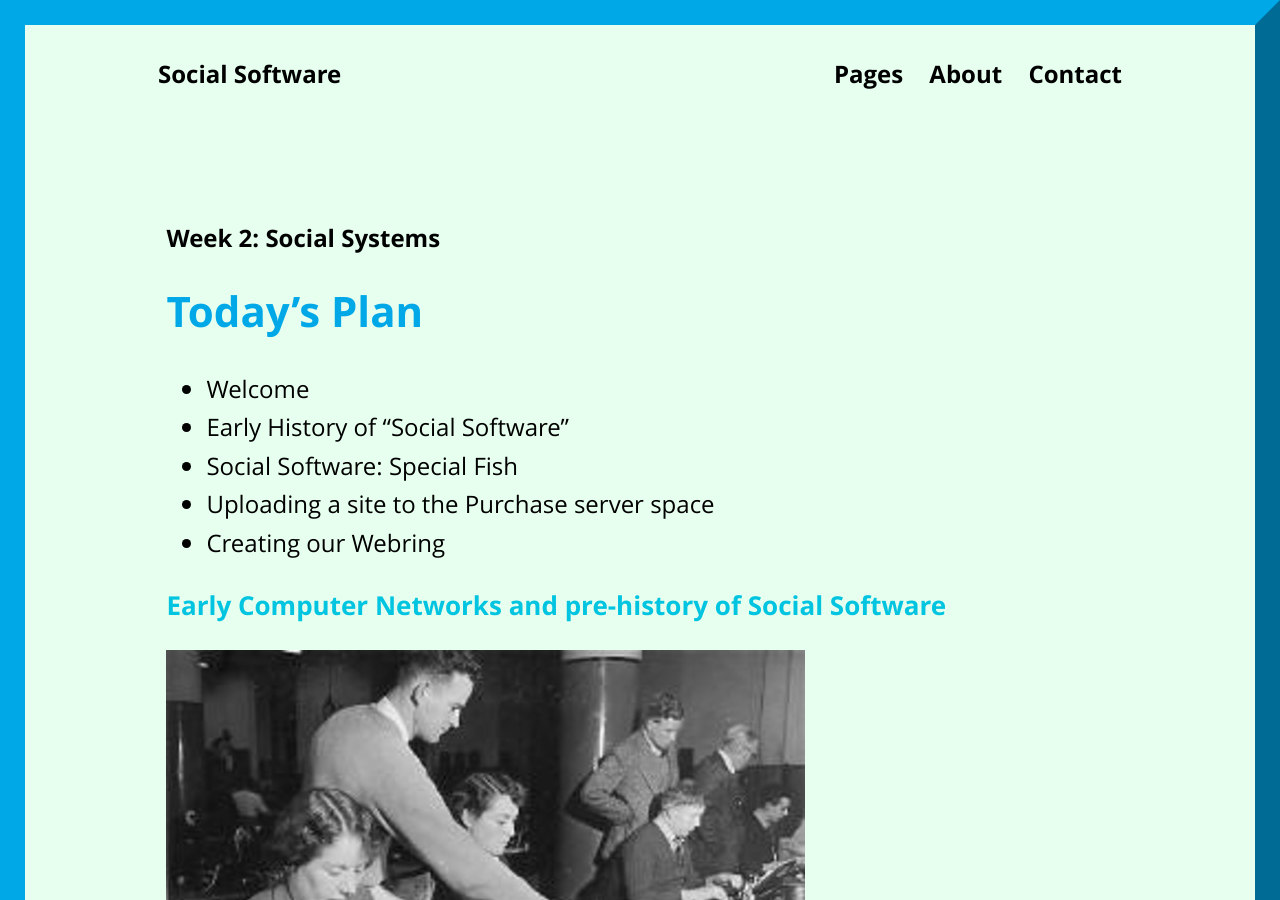
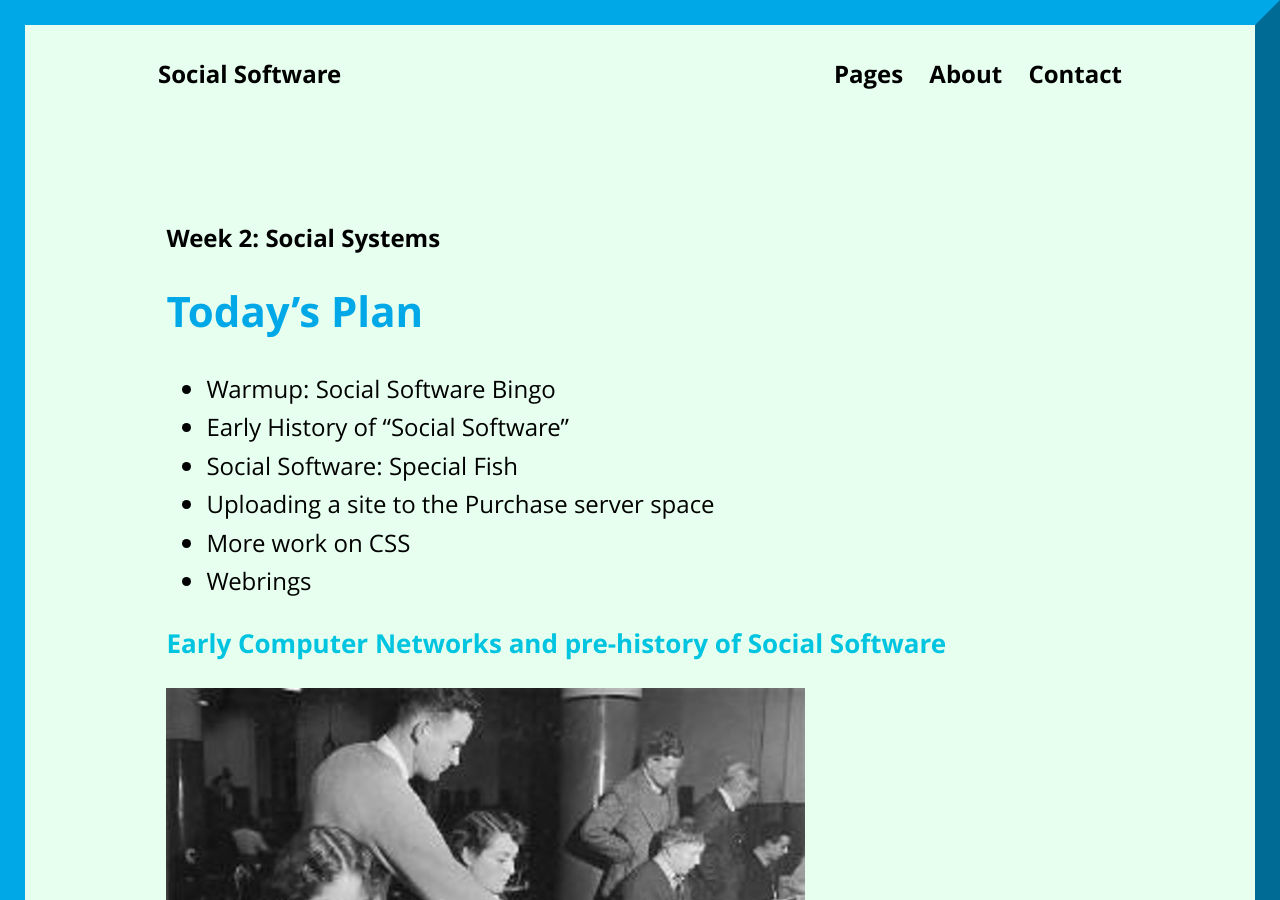
Before and after one commit to lee2sman/social_software_fall2023, a Jekyll site: the page built from _posts/2023-09-05-week2.md, in a window 1280 px wide and 900 px high. Built offline with Jekyll 4.4.1, drawn with Linux system fonts in a browser that asks for light colours; nearby versions of some CDN libraries.

Commit message:
update week2

```diff
--- a/_posts/2023-09-05-week2.md
+++ b/_posts/2023-09-05-week2.md
@@ -5,11 +5,12 @@ title: "Week 2: Social Systems"
 
 ## Today's Plan
 
-- Welcome
+- Warmup: Social Software Bingo
 - Early History of "Social Software"
 - Social Software: Special Fish
 - Uploading a site to the Purchase server space
-- Creating our Webring
+- More work on CSS
+- Webrings
 
 ### Early Computer Networks and pre-history of Social Software
 
```
